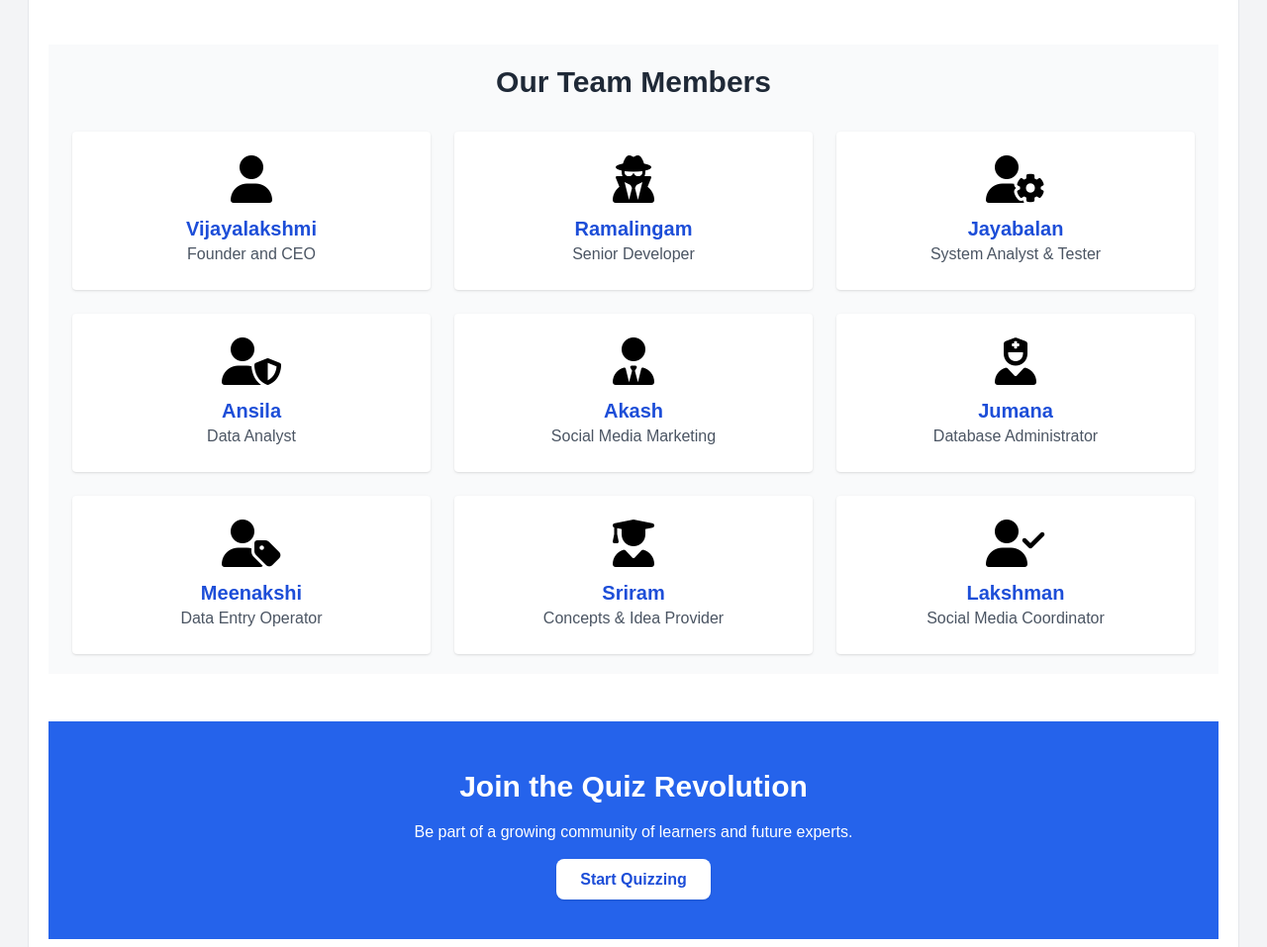
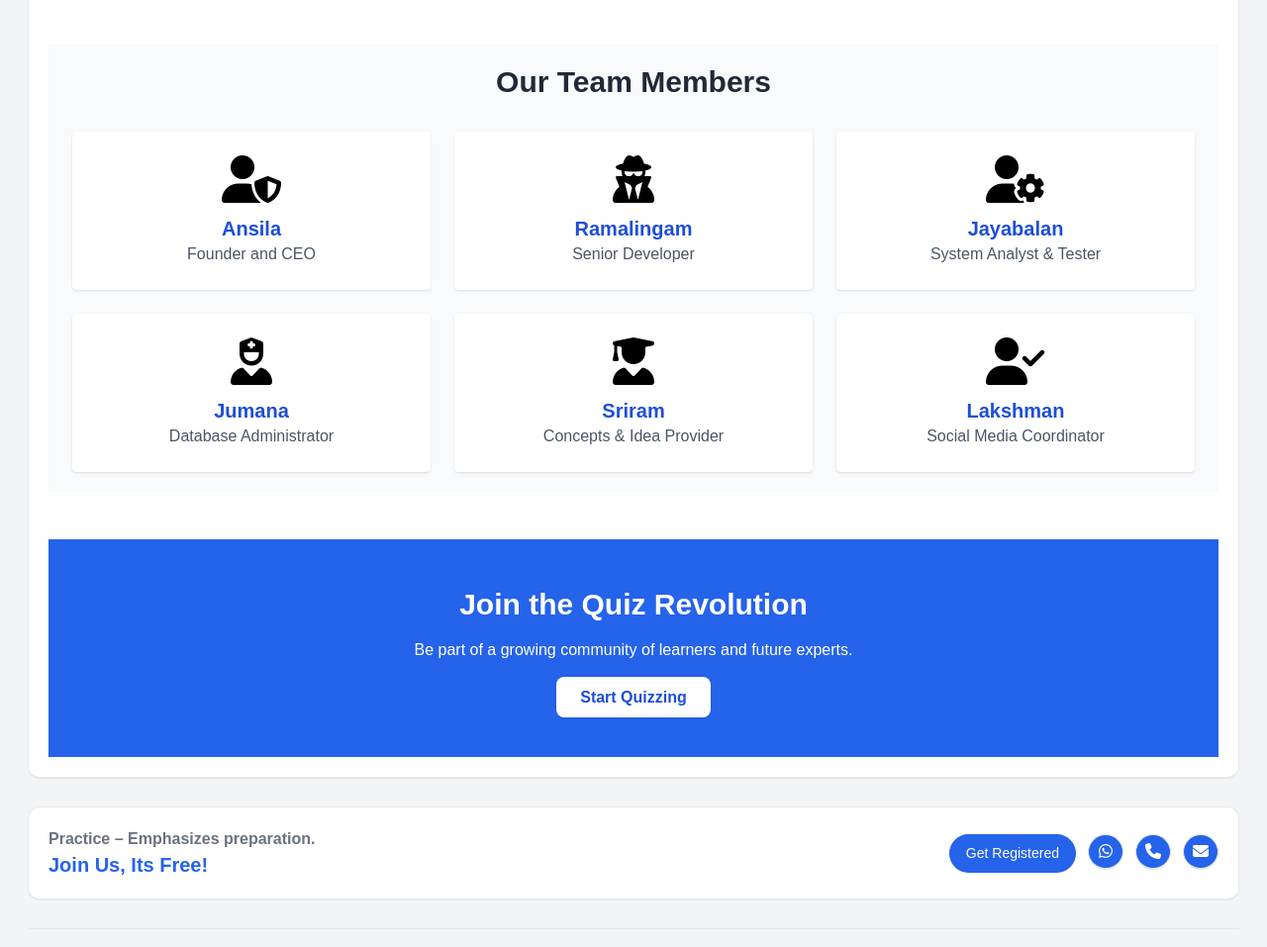
Before and after one commit to srkarthi1982/quiz, an Astro site: page /about in a window 1280 px wide. Shown: the part 1184-2141 px from the top of the page at 99% size. Built offline with nearby package versions, Linux system fonts and the light colour scheme; Astro itself is replaced by a stand-in of ours; no server answers.

Commit message:
about page modified

```diff
--- a/src/pages/about.astro
+++ b/src/pages/about.astro
@@ -79,9 +79,9 @@ import LayoutFull from "../app/Layout.astro";
     <div class="max-w-6xl mx-auto">
       <h2 class="text-3xl font-semibold text-center text-gray-800 mb-8">Our Team Members</h2>
       <div class="grid grid-cols-1 sm:grid-cols-2 md:grid-cols-3 gap-6 text-center">
-        <div class="bg-white p-6 rounded shadow flex flex-col items-center">
-          <i class="fas fa-user text-5xl mb-3"></i>
-          <h3 class="text-xl font-bold text-blue-700">Vijayalakshmi</h3>
+         <div class="bg-white p-6 rounded shadow flex flex-col items-center">
+          <i class="fas fa-user-shield text-5xl mb-3"></i>
+          <h3 class="text-xl font-bold text-blue-700">Ansila</h3>
           <p class="text-gray-600">Founder and CEO</p>
         </div>
         <div class="bg-white p-6 rounded shadow flex flex-col items-center">
@@ -95,24 +95,9 @@ import LayoutFull from "../app/Layout.astro";
           <p class="text-gray-600">System Analyst & Tester</p>
         </div>
         <div class="bg-white p-6 rounded shadow flex flex-col items-center">
-          <i class="fas fa-user-shield text-5xl mb-3"></i>
-          <h3 class="text-xl font-bold text-blue-700">Ansila</h3>
-          <p class="text-gray-600">Data Analyst</p>
-        </div>
-        <div class="bg-white p-6 rounded shadow flex flex-col items-center">
-          <i class="fas fa-user-tie text-5xl mb-3"></i>
-          <h3 class="text-xl font-bold text-blue-700">Akash</h3>
-          <p class="text-gray-600">Social Media Marketing</p>
-        </div>
-        <div class="bg-white p-6 rounded shadow flex flex-col items-center">
           <i class="fas fa-user-nurse text-5xl mb-3"></i>
           <h3 class="text-xl font-bold text-blue-700">Jumana</h3>
           <p class="text-gray-600">Database Administrator</p>
-        </div>
-        <div class="bg-white p-6 rounded shadow flex flex-col items-center">
-          <i class="fas fa-user-tag text-5xl mb-3"></i>
-          <h3 class="text-xl font-bold text-blue-700">Meenakshi</h3>
-          <p class="text-gray-600">Data Entry Operator</p>
         </div>
         <div class="bg-white p-6 rounded shadow flex flex-col items-center">
           <i class="fas fa-user-graduate text-5xl mb-3"></i>
```
Also changed, not shown: src/pages/dashboard/administrator.astro (+0 -26 lines).
